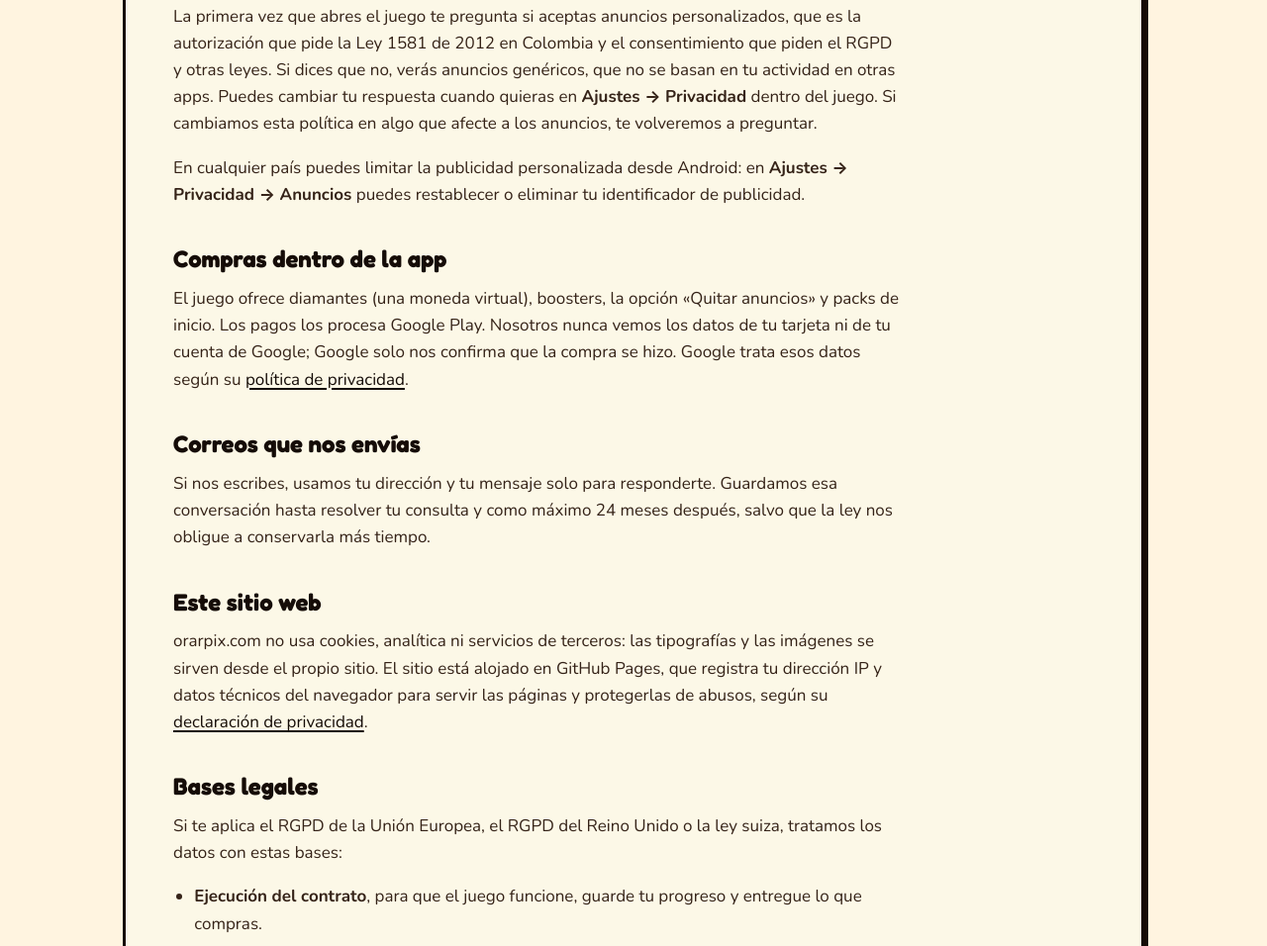
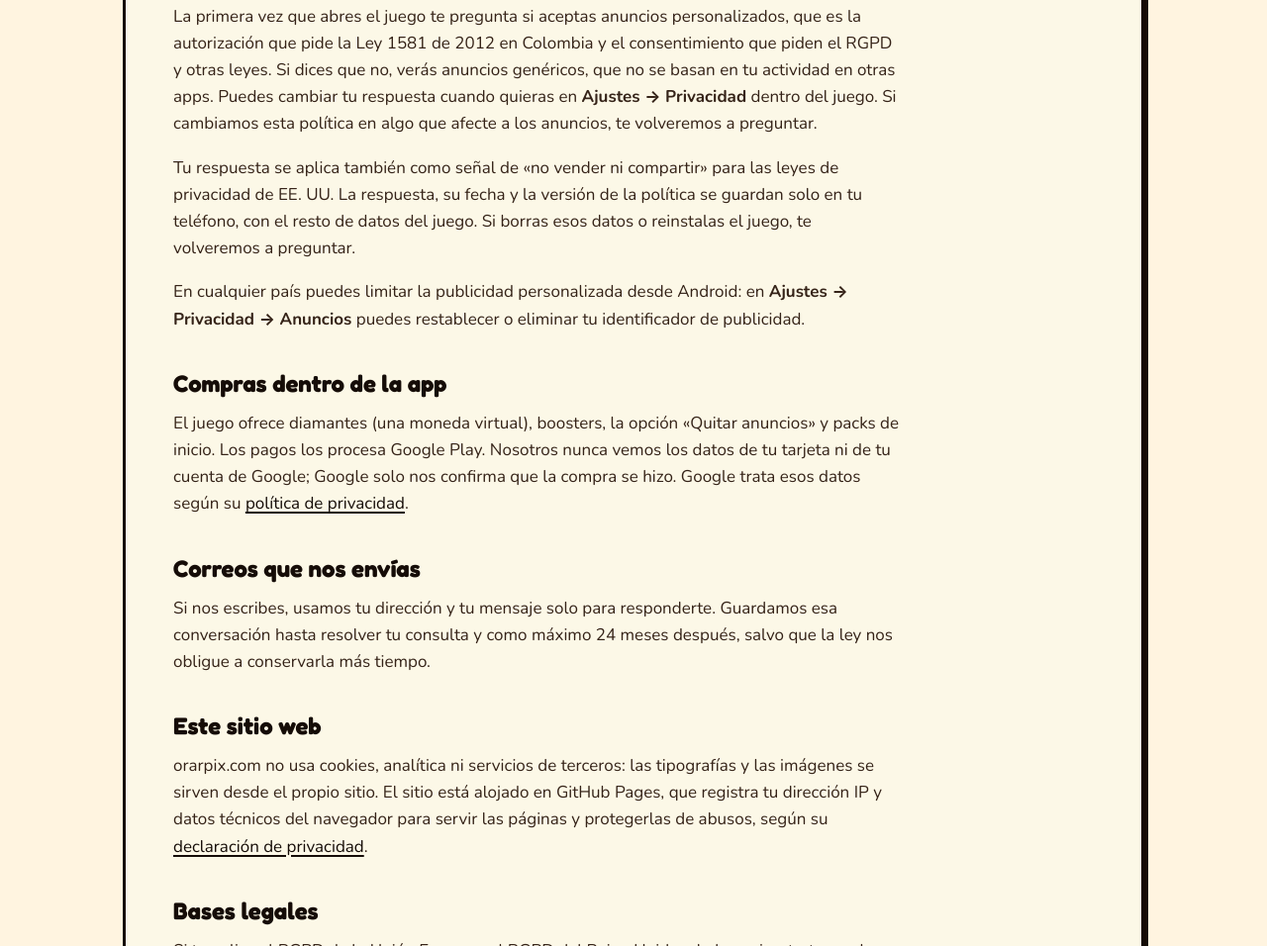
Before and after one commit to ORARPIX/orarpix-landing, a plain HTML site: page privacy/index.html in a window 1280 px wide. Shown: the part 2015-2971 px from the top of the page at 99% size. Drawn offline with Linux system fonts and the light colour scheme.

Commit message:
La política explica dónde se guarda la prueba del consentimiento
Co-Authored-By: Claude Opus 5.5 <noreply@anthropic.com>

```diff
--- a/privacy/index.html
+++ b/privacy/index.html
@@ -77,6 +77,7 @@
 
           <h3>Anuncios personalizados y tu consentimiento</h3>
           <p>La primera vez que abres el juego te pregunta si aceptas anuncios personalizados, que es la autorización que pide la Ley 1581 de 2012 en Colombia y el consentimiento que piden el RGPD y otras leyes. Si dices que no, verás anuncios genéricos, que no se basan en tu actividad en otras apps. Puedes cambiar tu respuesta cuando quieras en <strong>Ajustes → Privacidad</strong> dentro del juego. Si cambiamos esta política en algo que afecte a los anuncios, te volveremos a preguntar.</p>
+          <p>Tu respuesta se aplica también como señal de «no vender ni compartir» para las leyes de privacidad de EE. UU. La respuesta, su fecha y la versión de la política se guardan solo en tu teléfono, con el resto de datos del juego. Si borras esos datos o reinstalas el juego, te volveremos a preguntar.</p>
           <p>En cualquier país puedes limitar la publicidad personalizada desde Android: en <strong>Ajustes → Privacidad → Anuncios</strong> puedes restablecer o eliminar tu identificador de publicidad.</p>
 
           <h2>Compras dentro de la app</h2>
```
Also changed, not shown: privacy/en/index.html (+1 -0 lines).
